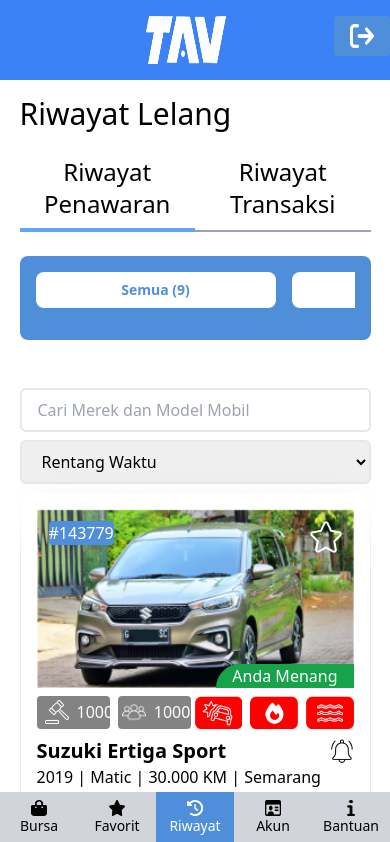
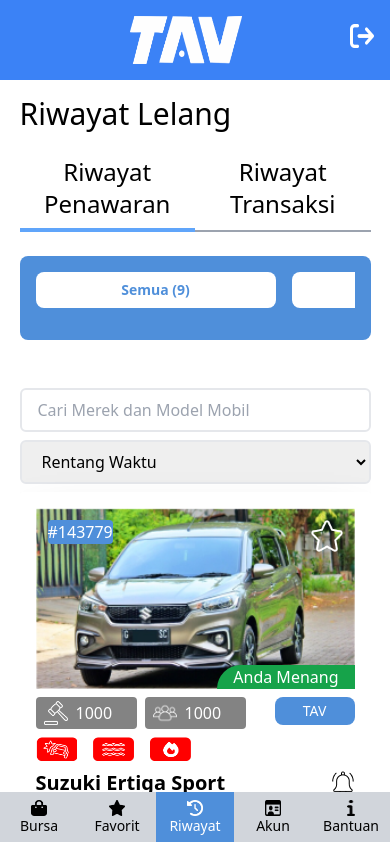
Before and after one commit to aldi-william/demo, a Vue app: page /dashboard/riwayat in a window 390 px wide. Shown: the top 842 px of the page. Built offline with nearby package versions, Linux system fonts and the light colour scheme.

Commit message:
Update Tampilan Card Mobil

```diff
--- a/src/components/ModalComponent.vue
+++ b/src/components/ModalComponent.vue
@@ -33,7 +33,7 @@
   const emit = defineEmits(['close'])
 </script>
 <template>
-  <div class="bg-gray-200 fixed w-4/12 mx-auto left-0 right-0 z-10 px-8 py-2 border border-black rounded-lg">
+  <div class="bg-gray-200 fixed w-11/12 sm:w-4/12 mx-auto left-0 right-0 z-10 px-8 py-2 border border-black rounded-lg">
     <div v-if="isTawar === 'awal'" class="relative">
       <div @click="emit('close')" class="absolute px-4 m-0 cursor-pointer -right-8 -top-8 font-bold">X</div>
       <h1 class="text-xl font-bold mt-8 text-center">Penawaran Lelang</h1>
--- a/src/components/NavHeader.vue
+++ b/src/components/NavHeader.vue
@@ -17,9 +17,9 @@
   <div class="bg-blue-500 fixed z-20 w-full">
       <div class="flex justify-between pt-4 h-12 sm:hidden md:hidden lg:hidden xl:hidden 2xl:hidden">
         <div>&nbsp; &nbsp; &nbsp; &nbsp; &nbsp;</div>
-        <img :src="logo_putih" alt="logo" class="h-12 w-20"/>
+        <img :src="logo_putih" alt="logo" class="h-12 w-28"/>
         <div class="text-right">
-          <button @click="showLogout = true" class="bg-primary text-white px-4 py-2 rounded"><img :src="logout" class="w-6 h-6"></button>
+          <button @click="showLogout = true" class="text-white px-4 py-2 rounded"><img :src="logout" class="w-6 h-6"></button>
         </div>
       </div>
       <div class="flex flex-row justify-between container-xl py-4 items-center">
@@ -42,7 +42,7 @@
           </li>
         </ul>
         <div class="hidden sm:flex md:flex lg:flex xl:flex 2xl:flex">
-          <button @click="showLogout = true" class="bg-primary text-white px-4 py-2 rounded">Keluar</button>
+          <button @click="showLogout = true" class="text-white px-4 py-2 rounded">Keluar</button>
         </div>
       </div>
   </div>
--- a/src/pages/Dashboard/BursaMobil.vue
+++ b/src/pages/Dashboard/BursaMobil.vue
@@ -11,6 +11,9 @@
   import image_lonceng from '../../assets/images/lonceng.png';
   import image_star from '../../assets/images/star.png';
   import image_star_empty from '../../assets/images/star_empty.png';
+  import image_api from '../../assets/images/icon_api.png';
+  import image_mobil from '../../assets/images/icon_mobil.png';
+  import image_tergenang from '../../assets/images/icon_tergenang.png';
   const range_harga = ref(false);
   const range_tahun = ref(false);
   const isFavorit = ref([false, false, false, false, false, false, false, false, false, false, false, false, false, false, false, false]);
@@ -129,6 +132,11 @@
             <div class="col-span-4">
                 <h1 class="text-sm text-center bg-primary text-white rounded-lg px-2 py-1 w-20 float-right">TAV</h1>
             </div>
+            <div class="col-span-6 flex">
+               <img :src="image_mobil" class="w-12 h-6"/>
+               <img  :src="image_tergenang" class="w-12 h-6 mx-4"/>
+               <img  :src="image_api" class="w-12 h-6"/>
+            </div>
          </div>
          <div class="my-1">
             <div class="flex flex-row items-center justify-between">
@@ -139,7 +147,7 @@
          </div>
          <div class="flex flex-row my-1 justify-between items-center">
           <div>
-            <h1>Harga Mulai</h1>
+            <h1>Harga Mulai :</h1>
             <h1 class="text-2xl font-bold">Rp. 1.090.000.000</h1>
           </div>
           <div>
--- a/src/pages/Dashboard/Favorit.vue
+++ b/src/pages/Dashboard/Favorit.vue
@@ -6,6 +6,9 @@
   import image_hammer from '../../assets/images/hammer.png';
   import image_users from '../../assets/images/users.png';
   import image_lonceng from '../../assets/images/lonceng.png';
+  import image_api from '../../assets/images/icon_api.png';
+  import image_mobil from '../../assets/images/icon_mobil.png';
+  import image_tergenang from '../../assets/images/icon_tergenang.png';
   import { useRouter } from 'vue-router';
   import { ref } from 'vue';
   const router = useRouter();
@@ -38,16 +41,21 @@
           <img :src="image_car" alt="car" class="w-full z-10" @click="$router.push(`/dashboard/detail/${i}`);"/>
          </div>
          <div class="grid grid-cols-12 my-2 gap-2">
-            <div class="col-span-3 bg-abu_abu relative flex px-2 py-1 rounded items-center">
+            <div class="col-span-4 bg-abu_abu relative flex px-2 py-1 rounded items-center">
               <img :src="image_hammer" alt="hammer" class="w-6 h-6"/>
               <div class="text-white mx-2 right-0 relative">1000</div>
             </div>
-            <div class="col-span-3 bg-abu_abu relative flex px-2 py-1 rounded items-center">
+            <div class="col-span-4 bg-abu_abu relative flex px-2 py-1 rounded items-center">
               <img :src="image_users" alt="users" class="w-6 h-6"/>
               <div class="text-white mx-2">1000</div>
             </div>
-            <div class="col-span-6">
+            <div class="col-span-4">
                 <h1 class="text-sm text-center bg-primary text-white rounded-lg px-2 py-1 w-20 float-right">TAV</h1>
+            </div>
+            <div class="col-span-6 flex">
+               <img :src="image_mobil" class="w-12 h-6"/>
+               <img  :src="image_tergenang" class="w-12 h-6 mx-4"/>
+               <img  :src="image_api" class="w-12 h-6"/>
             </div>
          </div>
          <div class="my-1">
@@ -59,11 +67,11 @@
          </div>
          <div class="flex flex-row my-1 justify-between items-center">
           <div>
-            <h1>Harga Mulai</h1>
-            <h1 class="text-2xl font-bold">Rp. 90.000.000</h1>
+            <h1>Harga Mulai :</h1>
+            <h1 class="text-2xl font-bold">Rp. 1.090.000.000</h1>
           </div>
           <div>
-            <button class="bg-yellow-500 px-4 py-2 shadow-xl">Buat Penawaran</button>
+            <button class="bg-tertier px-4 py-2 shadow-xl text-sm">Tawar</button>
           </div>
          </div>
       </div>
--- a/src/pages/Dashboard/Riwayat.vue
+++ b/src/pages/Dashboard/Riwayat.vue
@@ -76,7 +76,7 @@
                       <option value="1">1 Tahun Terakhir</option>
                     </select>
                   </div>
-                  <div class="col-span-12 sm:col-span-6 md:col-span-6 lg:col-span-6 xl:col-span-6 2xl:col-span-6 z-10 bg-white border-white border" v-for="i in 9" :key="i">
+                  <div class="col-span-12 sm:col-span-6 md:col-span-6 lg:col-span-6 xl:col-span-6 2xl:col-span-6 z-10 bg-white" v-for="i in 9" :key="i">
                     <div class="rounded shadow-2xl p-4">
                       <div class="relative overflow-hidden">
                         <div class="absolute bg-primary rounded text-white top-3 left-3">#143779</div>
@@ -86,19 +86,22 @@
                         </div>
                         <img :src="image_car" alt="car" class="w-full z-10" @click="$router.push(`/dashboard/detail/${i}`);"/>
                       </div>
-                      <div class="grid grid-cols-12 gap-2 my-2">
-                              <div class="col-span-3 bg-abu_abu relative flex px-2 py-1 rounded items-center">
+                      <div class="grid grid-cols-12 my-2 gap-2">
+                          <div class="col-span-4 bg-abu_abu relative flex px-2 py-1 rounded items-center">
                             <img :src="image_hammer" alt="hammer" class="w-6 h-6"/>
                             <div class="text-white mx-2 right-0 relative">1000</div>
                           </div>
-                              <div class="col-span-3 bg-abu_abu relative flex px-1 py-1 rounded items-center">
+                          <div class="col-span-4 bg-abu_abu relative flex px-2 py-1 rounded items-center">
                             <img :src="image_users" alt="users" class="w-6 h-6"/>
                             <div class="text-white mx-2">1000</div>
                           </div>
-                              <div class="col-span-6 flex justify-end">
-                                <img :src="image_mobil" alt="mobil" class="w-12"/>
-                                <img :src="image_api" alt="api" class="w-12 mx-2"/>
-                                <img :src="image_tergenang" alt="tergenang" class="w-12"/>
+                          <div class="col-span-4">
+                              <h1 class="text-sm text-center bg-primary text-white rounded-lg px-2 py-1 w-20 float-right">TAV</h1>
+                          </div>
+                          <div class="col-span-6 flex">
+                            <img :src="image_mobil" class="w-12 h-6"/>
+                            <img  :src="image_tergenang" class="w-12 h-6 mx-4"/>
+                            <img  :src="image_api" class="w-12 h-6"/>
                           </div>
                       </div>
                       <div class="my-1">
@@ -110,11 +113,8 @@
                       </div>
                       <div class="flex flex-row my-1 justify-between items-center">
                         <div>
-                          <h1>Harga Mulai</h1>
-                          <h1 class="text-2xl font-bold">Rp. 90.000.000</h1>
-                        </div>
-                        <div class="col-span-3 px-2 py-1 my-4 bg-primary text-white rounded-lg">
-                            <h1 class="text-sm w-12 text-center">TAV</h1>
+                          <h1>Harga Mulai :</h1>
+                          <h1 class="text-2xl font-bold">Rp. 1.090.000.000</h1>
                         </div>
                       </div>
                     </div>
```
Also changed, not shown: src/pages/Dashboard/Detail.vue (+2 -18 lines). Lines whose indentation alone changed are shown as unchanged.
